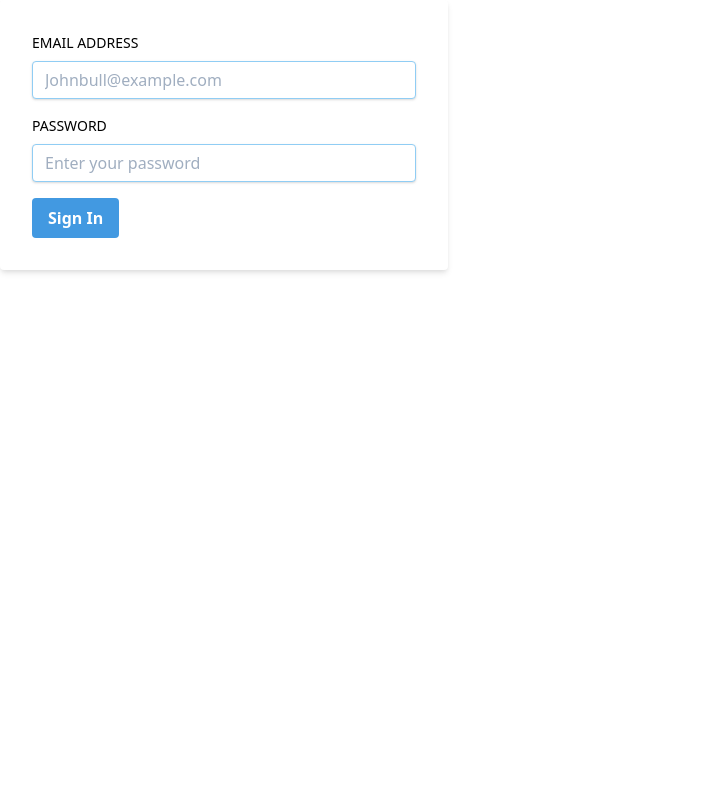
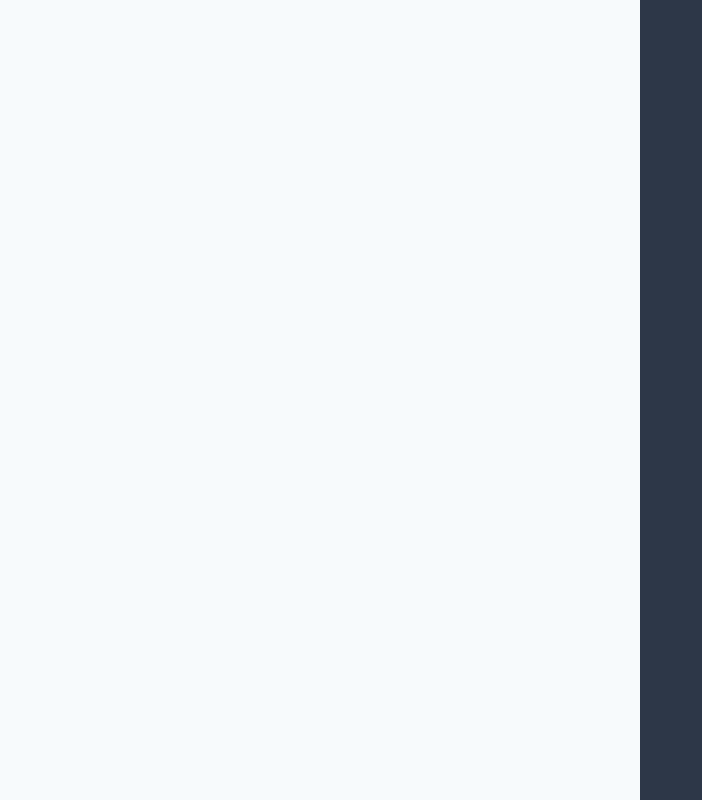
Before and after one commit to devforey/npv_calculator, a React (Create React App) app: page / in a window 1280 px wide. Shown: the whole page, without its empty margins (0-702 px from the left). Built offline with nearby package versions, Linux system fonts and the light colour scheme.

Commit message:
Setup panels

```diff
--- a/src/App.tsx
+++ b/src/App.tsx
@@ -1,23 +1,10 @@
 import React from 'react';
+import CalculatorPage from './modules/calculator/CalculatorPage';
 
-function App() {
+const App = () => {
   return (
     <div className="App">
-      <div className="w-full max-w-md">
-        <form action="" className=" bg-white shadow-md rounded px-8 py-8 pt-8">
-          <div className="pb-4">
-            <label htmlFor="email" className="text-sm block pb-2">EMAIL ADDRESS</label>
-            <input type="email" name="email" id="" className="shadow appearance-none border rounded w-full py-2 px-3 text-gray-700 leading-tight focus:outline-none focus:shadow-outline border-blue-300 " placeholder="Johnbull@example.com" />
-          </div>
-          <div className="pb-4">
-            <label htmlFor="password" className="text-sm block pb-2">PASSWORD</label>
-            <input type="password" name="email" id="" className="shadow appearance-none border rounded w-full py-2 px-3 text-gray-700 leading-tight focus:outline-none focus:shadow-outline border-blue-300" placeholder="Enter your password" />
-          </div>
-          <div>
-            <button className="bg-blue-500 hover:bg-blue-700 text-white font-bold py-2 px-4 rounded focus:outline-none focus:shadow-outline" type="button">Sign In</button>
-          </div>
-        </form>
-      </div>
+      <CalculatorPage />
     </div>
   );
 }
--- /dev/null
+++ b/src/modules/calculator/CalculatorPage.tsx
@@ -0,0 +1,18 @@
+import React from 'react';
+import CalculatorPanel from './components/calculator-panel/CalculatorPanel';
+import CalculatorResultPanel from './components/calculator-result-panel/CalculatorResultPanel';
+
+const CalculatorPage = () => {
+    return <div className="
+        h-screen
+        w-screen
+
+        flex
+        flex-row
+    ">
+        <CalculatorPanel />
+        <CalculatorResultPanel />
+    </div>;
+};
+
+export default CalculatorPage;
--- /dev/null
+++ b/src/modules/calculator/components/calculator-panel/CalculatorPanel.tsx
@@ -0,0 +1,12 @@
+import React from 'react';
+
+const CalculatorPanel = () => {
+    return <div className="
+        bg-gray-100
+        w-full
+        h-full
+    ">
+    </div>;
+};
+
+export default CalculatorPanel;
--- /dev/null
+++ b/src/modules/calculator/components/calculator-result-panel/CalculatorResultPanel.tsx
@@ -0,0 +1,12 @@
+import React from 'react';
+
+const CalculatorResultPanel = () => {
+    return <div className="
+        bg-gray-800
+        w-full
+        h-full
+    ">
+    </div>;
+};
+
+export default CalculatorResultPanel;
```
